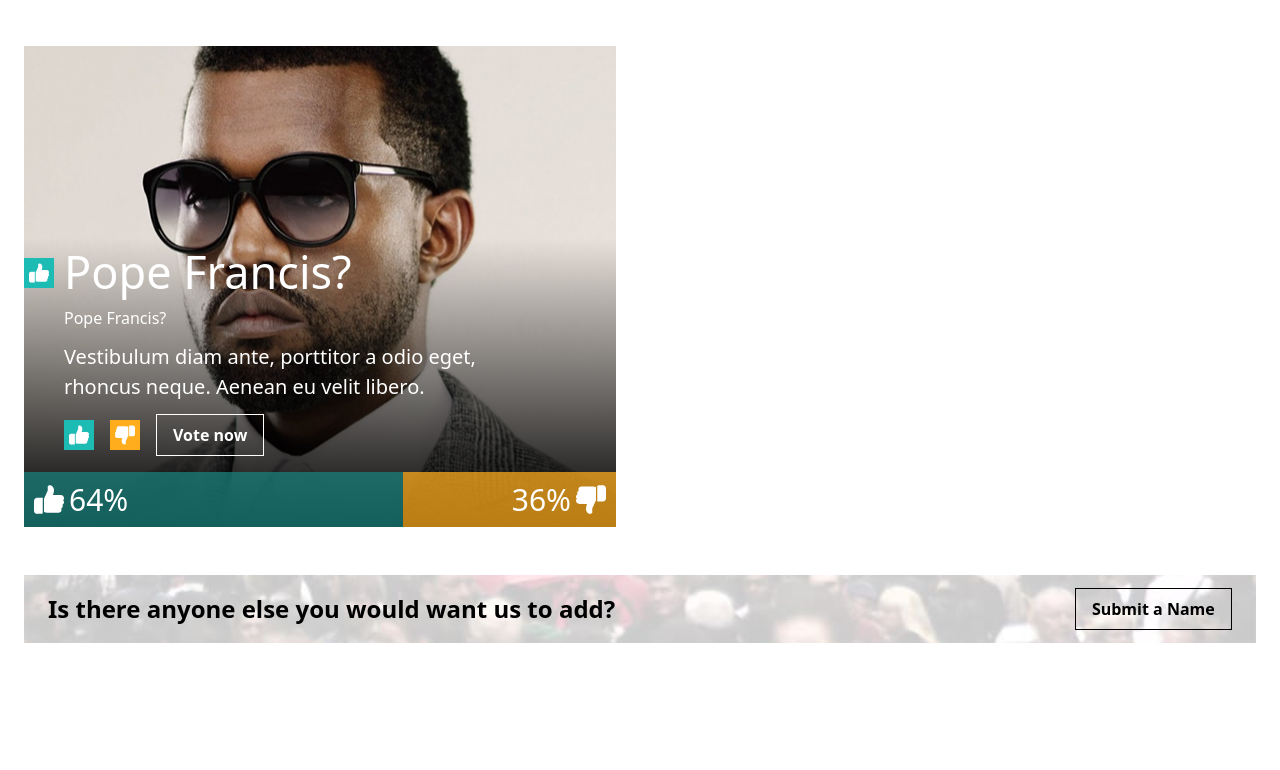
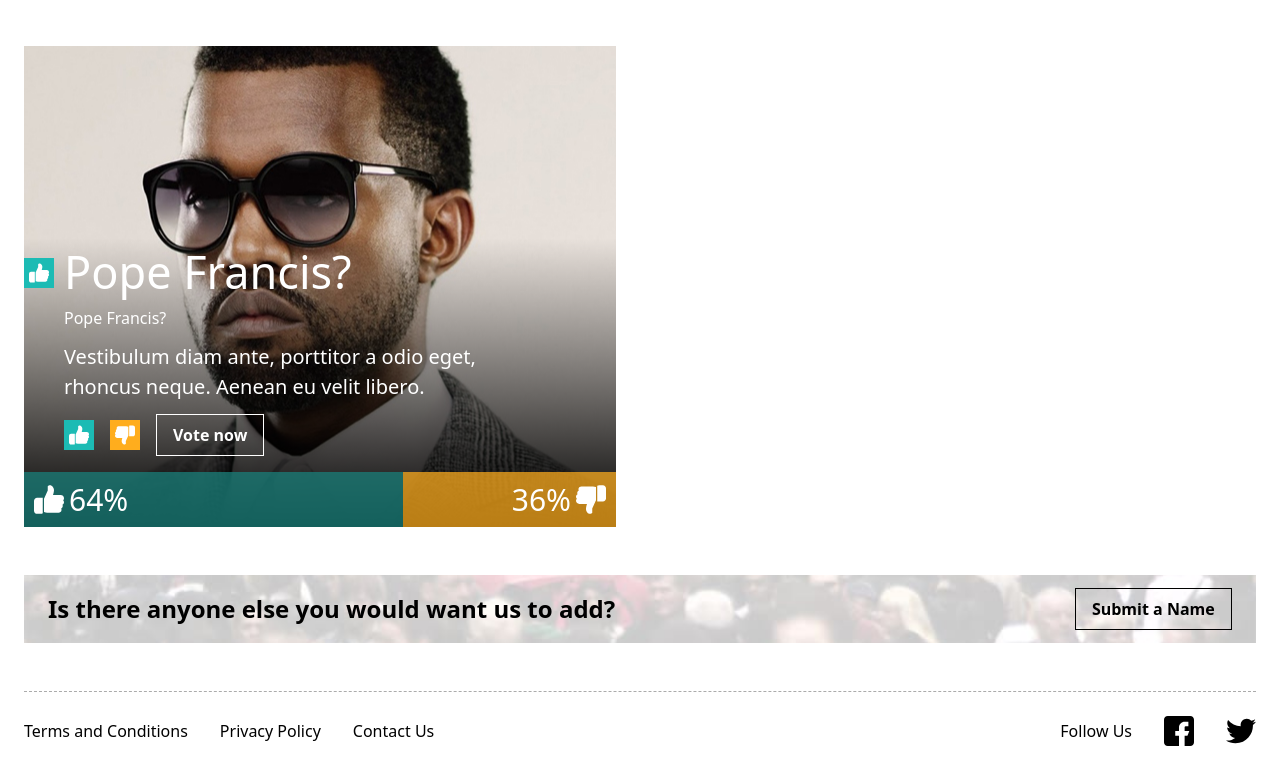
Before and after one commit to leovafme/zemoga-ui-test, a React (Create React App) app: page / in a window 1280 px wide. Shown: the part 1983-2753 px from the top of the page. Before the commit the page ends 2642 px from the top, so only its background shows below. Built offline with nearby package versions, Linux system fonts and the light colour scheme.

Commit message:
add footer

```diff
--- a/src/App.css
+++ b/src/App.css
@@ -225,3 +225,11 @@
     background-size: cover;
     background-position: center;
 }
+
+.footer__app {
+}
+
+.footer__app--separator {
+    border-bottom: 1px dashed #ababab;
+    width: 100%;
+}
--- a/src/App.js
+++ b/src/App.js
@@ -2,6 +2,8 @@
 import './App.css';
 import searchIco from './assets/img/search.svg';
 import cancelIco from './assets/img/cancel.svg';
+import facebookIco from './assets/img/facebook.svg';
+import twitterIco from './assets/img/twitter.svg';
 import Card from "./components/Card";
 import Vote from "./components/Vote";
 
@@ -125,6 +127,36 @@
                     </button>
                 </div>
             </div>
+
+            <footer className="footer__app m-6">
+                <br />
+                <div className="footer__app--separator px-10"></div>
+                <br />
+                <div className="flex items-center justify-between flex-wrap">
+                    <div className="text-sm lg:flex-grow header--text-size">
+                        <a href="#/" className="block mt-4 lg:inline-block lg:mt-0 text-black hover:text-teal-500 mr-8">
+                            Terms and Conditions
+                        </a>
+                        <a href="#/" className="block mt-4 lg:inline-block lg:mt-0 text-black hover:text-teal-500 mr-8">
+                            Privacy Policy
+                        </a>
+                        <a href="#/" className="block mt-4 lg:inline-block lg:mt-0 text-black hover:text-teal-500 mr-8">
+                            Contact Us
+                        </a>
+                    </div>
+                    <div className="text-sm lg:flex-grow header--text-size flex items-center justify-end">
+                        <a href="#/" className="block mt-4 lg:inline-block lg:mt-0 text-black hover:text-teal-500 mr-8">
+                            Follow Us
+                        </a>
+                        <a href="#/" className="block mt-4 lg:inline-block lg:mt-0 text-black hover:text-teal-500 mr-8">
+                            <img src={facebookIco} width="30" />
+                        </a>
+                        <a href="#/" className="block mt-4 lg:inline-block lg:mt-0 text-black hover:text-teal-500">
+                            <img src={twitterIco} width="30" />
+                        </a>
+                    </div>
+                </div>
+            </footer>
         </div>
 
     </>
```
Also changed, not shown: src/assets/img/facebook.svg (added), src/assets/img/twitter.svg (added).
